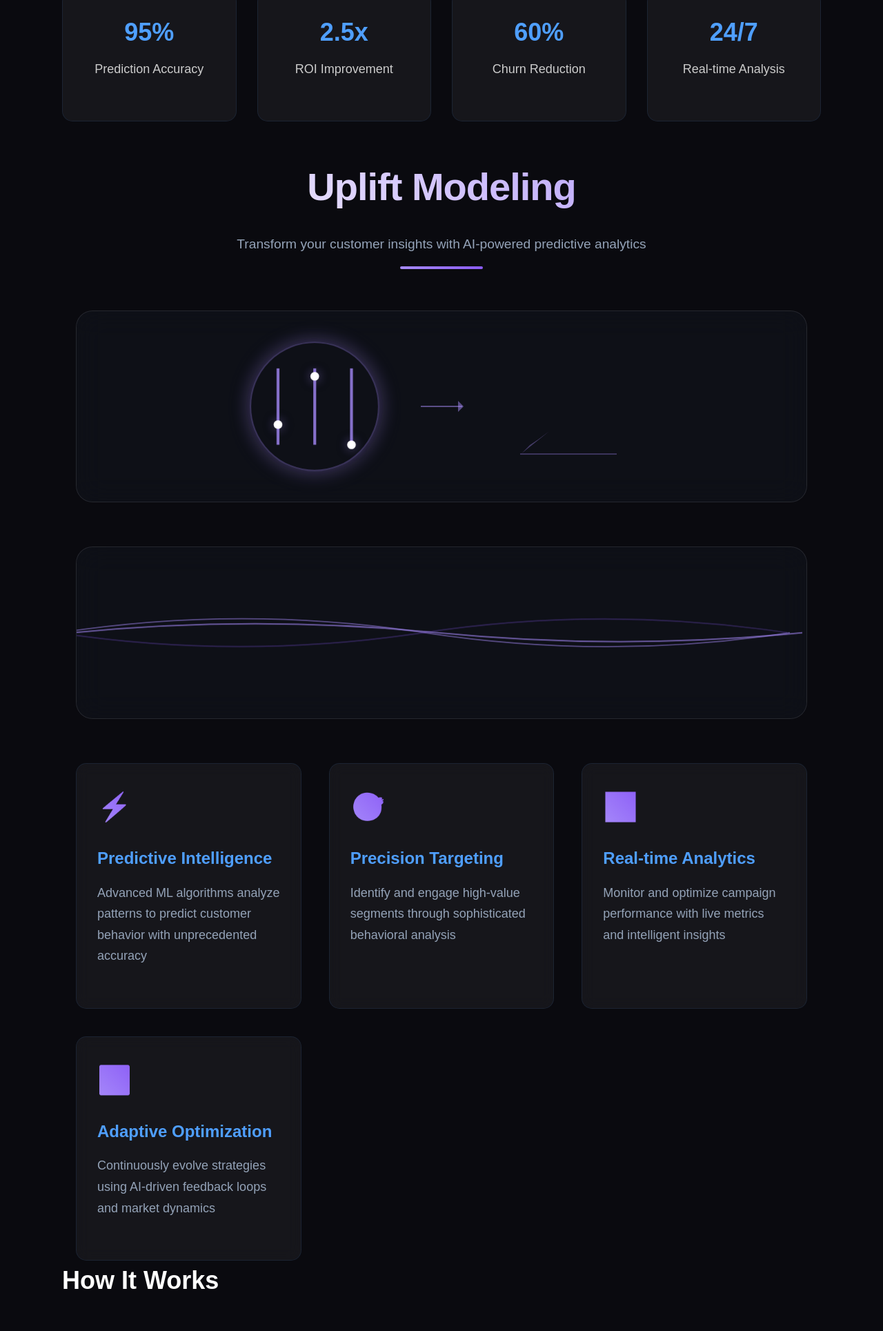
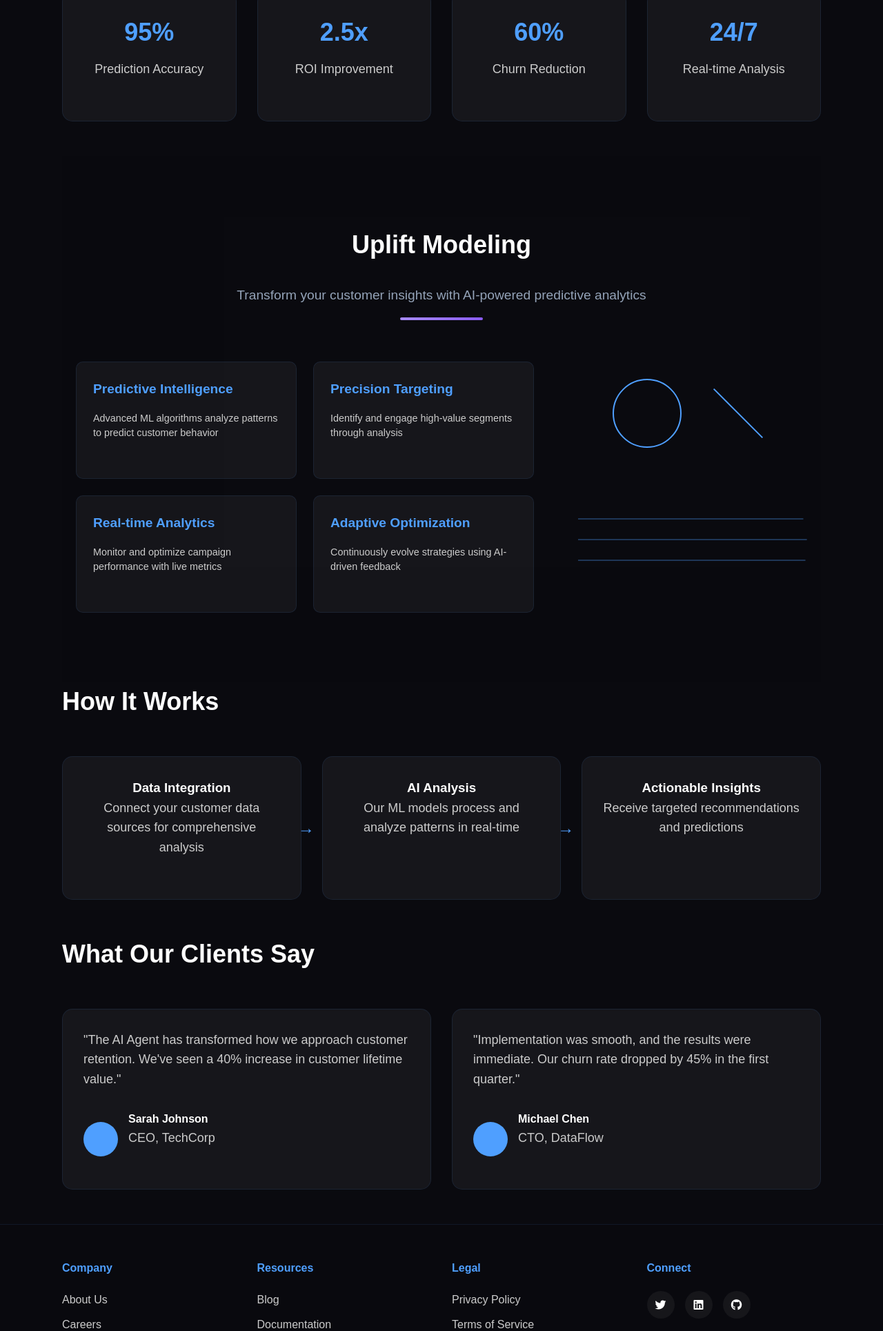
Before and after one commit to verticleagents/verticals-demo, a Flask app: page /index in a window 1280 px wide. Shown: the part 2227-4156 px from the top of the page at 69% size. Run offline with Flask 3, Linux system fonts and the light colour scheme; some libraries are stand-ins or nearby versions.

Commit message:
Update index.html

```diff
--- a/templates/index.html
+++ b/templates/index.html
@@ -456,6 +456,121 @@
             }
         }
 
+        .uplift-section {
+            padding: 100px 0;
+            background: rgba(10, 10, 15, 0.95);
+        }
+
+        .uplift-content {
+            display: flex;
+            gap: 4rem;
+            margin-top: 2rem;
+        }
+
+        .grid-container {
+            display: grid;
+            grid-template-columns: repeat(2, 1fr);
+            gap: 1.5rem;
+            flex: 2;
+        }
+
+        .grid-box {
+            border: 1px solid rgba(79, 159, 255, 0.1);
+            border-radius: 10px;
+            padding: 1.5rem;
+            background: rgba(255, 255, 255, 0.05);
+            transition: all 0.3s ease;
+        }
+
+        .grid-box:hover {
+            transform: translateY(-5px);
+            border-color: rgba(79, 159, 255, 0.3);
+            box-shadow: 0 5px 15px rgba(79, 159, 255, 0.1);
+        }
+
+        .box-content h3 {
+            color: #4f9fff;
+            margin-bottom: 1rem;
+            font-size: 1.2rem;
+        }
+
+        .box-content p {
+            color: #cccccc;
+            font-size: 0.9rem;
+            line-height: 1.5;
+        }
+
+        .visualization {
+            flex: 1;
+            display: flex;
+            flex-direction: column;
+            gap: 2rem;
+        }
+
+        .circle-line {
+            position: relative;
+            height: 150px;
+            display: flex;
+            align-items: center;
+            justify-content: center;
+        }
+
+        .circle {
+            width: 100px;
+            height: 100px;
+            border: 2px solid #4f9fff;
+            border-radius: 50%;
+            margin-right: 2rem;
+        }
+
+        .line {
+            width: 100px;
+            height: 2px;
+            background: #4f9fff;
+            transform: rotate(45deg);
+        }
+
+        .wave-container {
+            height: 150px;
+            position: relative;
+            overflow: hidden;
+        }
+
+        .wave {
+            position: absolute;
+            width: 100%;
+            height: 2px;
+            background: #4f9fff;
+            opacity: 0.3;
+        }
+
+        .wave:nth-child(1) {
+            top: 30%;
+            animation: waveAnimation 3s infinite ease-in-out;
+        }
+
+        .wave:nth-child(2) {
+            top: 50%;
+            animation: waveAnimation 3s infinite ease-in-out 0.5s;
+        }
+
+        .wave:nth-child(3) {
+            top: 70%;
+            animation: waveAnimation 3s infinite ease-in-out 1s;
+        }
+
+        @keyframes waveAnimation {
+            0%, 100% {
+                transform: translateX(0) scaleX(1);
+            }
+            50% {
+                transform: translateX(-30%) scaleX(1.5);
+            }
+        }
+
+
+
+
         @media (max-width: 768px) {
             .container {
                 padding: 2rem 1rem;
@@ -1401,6 +1516,26 @@
             h1, h2, h3 {
                 color: black;
                 -webkit-text-fill-color: initial;
+            }
+        }
+
+        @media (max-width: 992px) {
+            .uplift-content {
+                flex-direction: column;
+            }
+
+            .grid-container {
+                grid-template-columns: repeat(2, 1fr);
+            }
+
+            .visualization {
+                margin-top: 2rem;
+            }
+        }
+
+        @media (max-width: 768px) {
+            .grid-container {
+                grid-template-columns: 1fr;
             }
         }
 
@@ -1516,80 +1651,60 @@
                 </div>
             </div>
         </section>
-
-
-
-        <div class="container">
-            <div class="header">
-                <h1>Uplift Modeling</h1>
-                <p>Transform your customer insights with AI-powered predictive analytics</p>
-            </div>
-
-            <div class="animation-section">
-                <div class="icon-transition">
-                    <div class="icon-container">
-                        <div class="icon-circle">
-                            <div class="sliders">
-                                <div class="slider"></div>
-                                <div class="slider"></div>
-                                <div class="slider"></div>
+        <section class="section uplift-section">
+            <div class="container">
+                <div class="header">
+                    <h2>Uplift Modeling</h2>
+                    <p>Transform your customer insights with AI-powered predictive analytics</p>
+                </div>
+
+                <div class="uplift-content">
+                    <!-- Left Grid -->
+                    <div class="grid-container">
+                        <div class="grid-box">
+                            <div class="box-content">
+                                <h3>Predictive Intelligence</h3>
+                                <p>Advanced ML algorithms analyze patterns to predict customer behavior</p>
+                            </div>
+                        </div>
+                        <div class="grid-box">
+                            <div class="box-content">
+                                <h3>Precision Targeting</h3>
+                                <p>Identify and engage high-value segments through analysis</p>
+                            </div>
+                        </div>
+                        <div class="grid-box">
+                            <div class="box-content">
+                                <h3>Real-time Analytics</h3>
+                                <p>Monitor and optimize campaign performance with live metrics</p>
+                            </div>
+                        </div>
+                        <div class="grid-box">
+                            <div class="box-content">
+                                <h3>Adaptive Optimization</h3>
+                                <p>Continuously evolve strategies using AI-driven feedback</p>
                             </div>
                         </div>
                     </div>
 
-                    <div class="arrow"></div>
-
-                    <div class="graph-container">
-                        <div class="graph">
-                            <div class="graph-line"></div>
-                            <div class="graph-trend"></div>
+                    <!-- Right Visualization -->
+                    <div class="visualization">
+                        <!-- Circle and Line Animation -->
+                        <div class="circle-line">
+                            <div class="circle"></div>
+                            <div class="line"></div>
+                        </div>
+
+                        <!-- Wave Animation -->
+                        <div class="wave-container">
+                            <div class="wave"></div>
+                            <div class="wave"></div>
+                            <div class="wave"></div>
                         </div>
                     </div>
                 </div>
             </div>
-
-            <div class="pulse-container">
-                <div class="pulse">
-                    <svg viewBox="0 0 1200 200" class="wave">
-                        <path d="M0 100 Q300 50 600 100 T1200 100 T1800 100" />
-                    </svg>
-                    <svg viewBox="0 0 1200 200" class="wave">
-                        <path d="M0 100 Q300 150 600 100 T1200 100 T1800 100" />
-                    </svg>
-                    <svg viewBox="0 0 1200 200" class="wave">
-                        <path d="M0 100 Q300 70 600 100 T1200 100 T1800 100" />
-                    </svg>
-                </div>
-            </div>
-
-            <div class="features-grid">
-                <div class="feature-card">
-                    <div class="feature-icon">⚡</div>
-                    <h3 class="feature-title">Predictive Intelligence</h3>
-                    <p class="feature-desc">Advanced ML algorithms analyze patterns to predict customer behavior with unprecedented accuracy</p>
-                </div>
-
-                <div class="feature-card">
-                    <div class="feature-icon">🎯</div>
-                    <h3 class="feature-title">Precision Targeting</h3>
-                    <p class="feature-desc">Identify and engage high-value segments through sophisticated behavioral analysis</p>
-                </div>
-
-                <div class="feature-card">
-                    <div class="feature-icon">📊</div>
-                    <h3 class="feature-title">Real-time Analytics</h3>
-                    <p class="feature-desc">Monitor and optimize campaign performance with live metrics and intelligent insights</p>
-                </div>
-
-                <div class="feature-card">
-                    <div class="feature-icon">🔄</div>
-                    <h3 class="feature-title">Adaptive Optimization</h3>
-                    <p class="feature-desc">Continuously evolve strategies using AI-driven feedback loops and market dynamics</p>
-                </div>
-            </div>
-        </div>
-
-
+        </section>
 
         <section id="workflow" class="section">
             <h2>How It Works</h2>
@@ -1800,6 +1915,47 @@
             });
         });
 
+        gsap.from('.grid-box', {
+            y: 50,
+            opacity: 0,
+            duration: 1,
+            stagger: 0.2,
+            scrollTrigger: {
+                trigger: '.uplift-section',
+                start: "top 80%",
+                end: "top 50%",
+                scrub: 1
+            }
+        });
+
+        gsap.from('.circle-line', {
+            x: 50,
+            opacity: 0,
+            duration: 1,
+            scrollTrigger: {
+                trigger: '.uplift-section',
+                start: "top 80%",
+                end: "top 50%",
+                scrub: 1
+            }
+        });
+
+        gsap.from('.wave-container', {
+            x: 50,
+            opacity: 0,
+            duration: 1,
+            scrollTrigger: {
+                trigger: '.uplift-section',
+                start: "top 80%",
+                end: "top 50%",
+                scrub: 1
+            }
+        });
+
+
+
+
+
     </script>
     <script>
         // Mobile menu functionality with error handling
```
